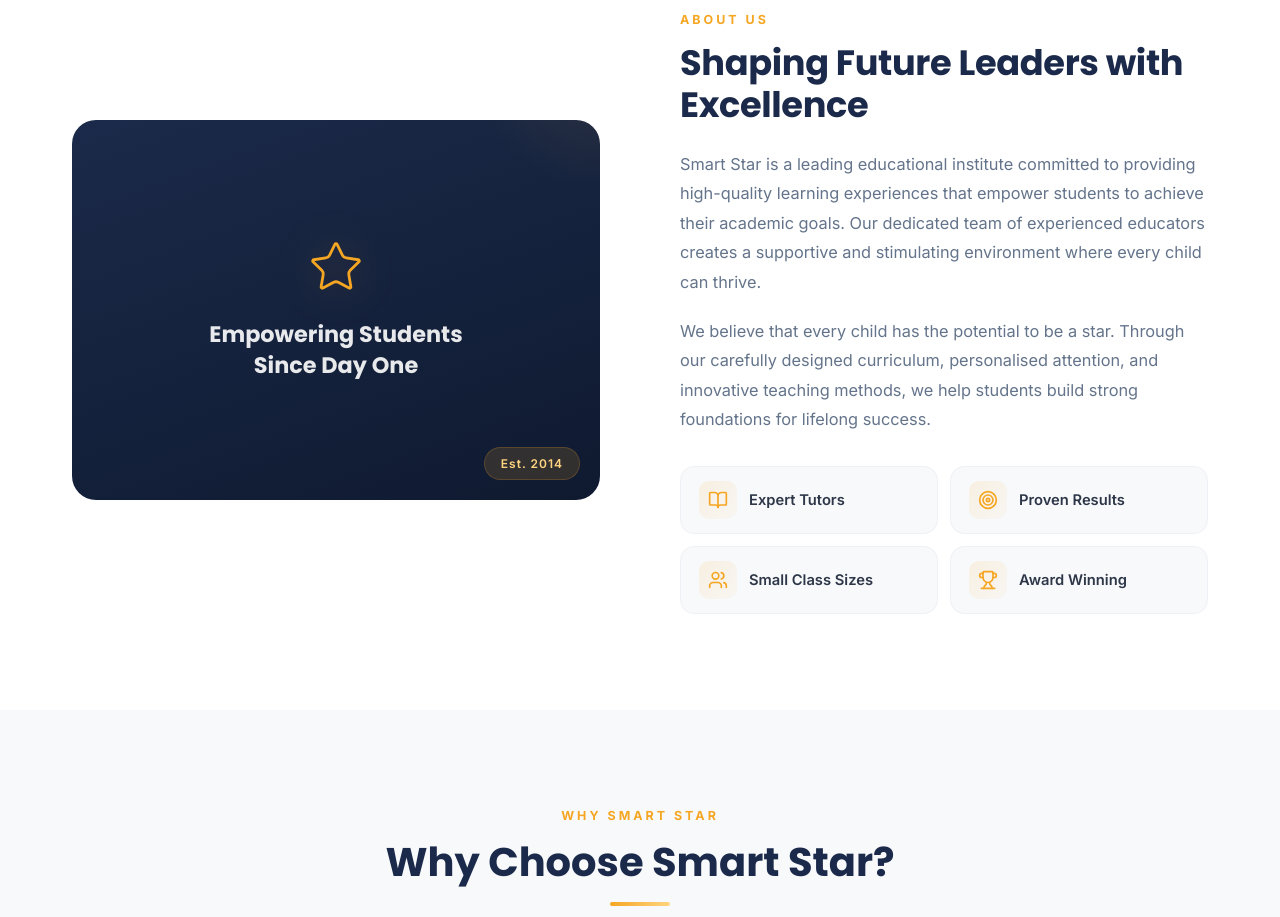
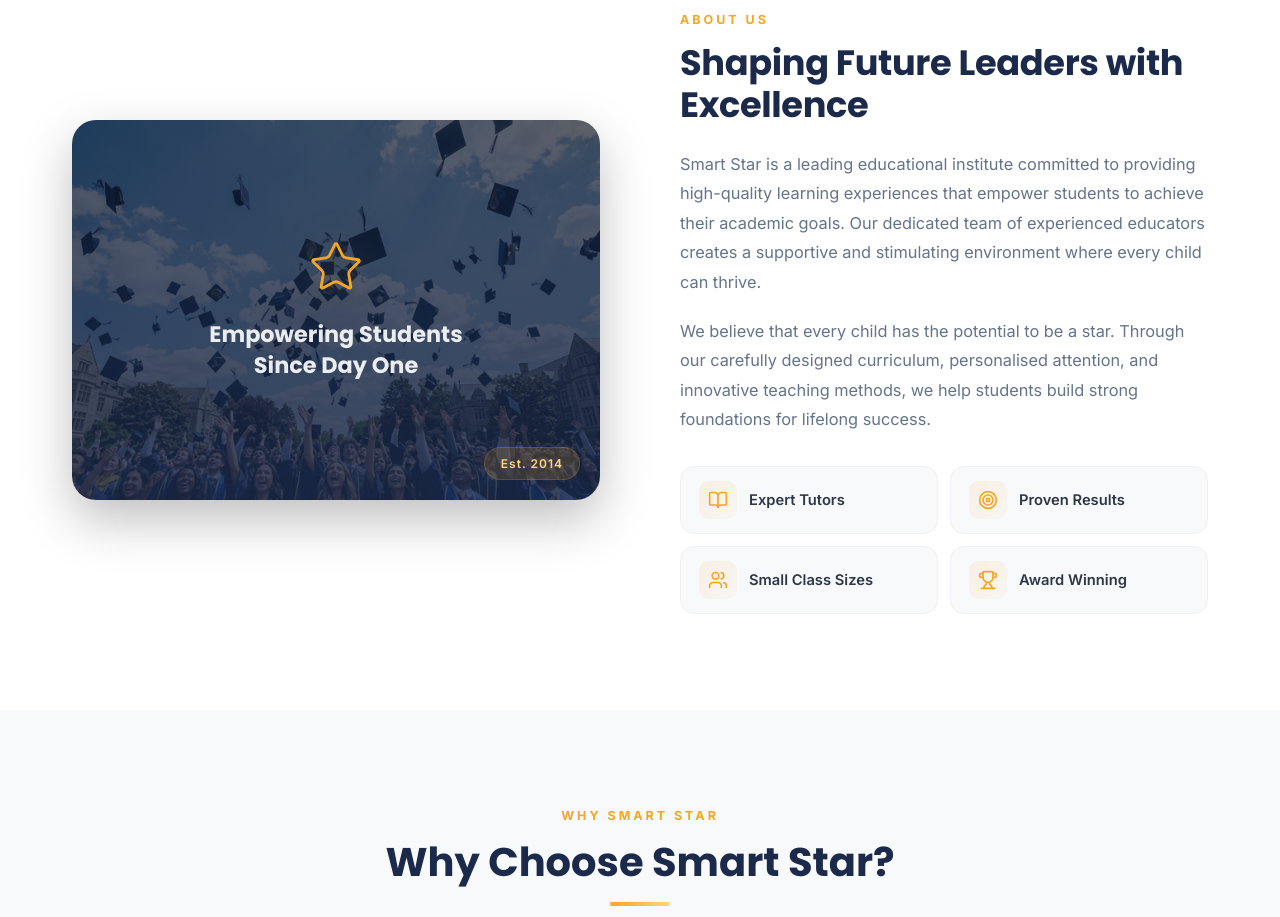
Before and after one commit to NodeKidos/smart_star_frontend, a Next.js app: page / in a window 1280 px wide. Shown: the part 1060-1977 px from the top of the page. Built offline with nearby package versions, Linux system fonts and the light colour scheme; no server answers.

Commit message:
draguants photo updated in about section

```diff
--- a/src/components/AboutSection.module.css
+++ b/src/components/AboutSection.module.css
@@ -31,7 +31,9 @@
 
 .aboutVisualCard {
     position: relative;
-    background: linear-gradient(160deg, #1B2A4A, #0F1A30);
+    background: linear-gradient(rgba(15, 26, 48, 0.7), rgba(27, 42, 74, 0.85)), url('/graduates.png');
+    background-size: cover;
+    background-position: center;
     border-radius: 24px;
     padding: 4rem 3rem;
     display: flex;
@@ -41,6 +43,7 @@
     text-align: center;
     min-height: 380px;
     overflow: hidden;
+    box-shadow: 0 20px 50px rgba(0, 0, 0, 0.25);
 }
 
 .visualAccent {
```
Also changed, not shown: public/graduates.png (added).
